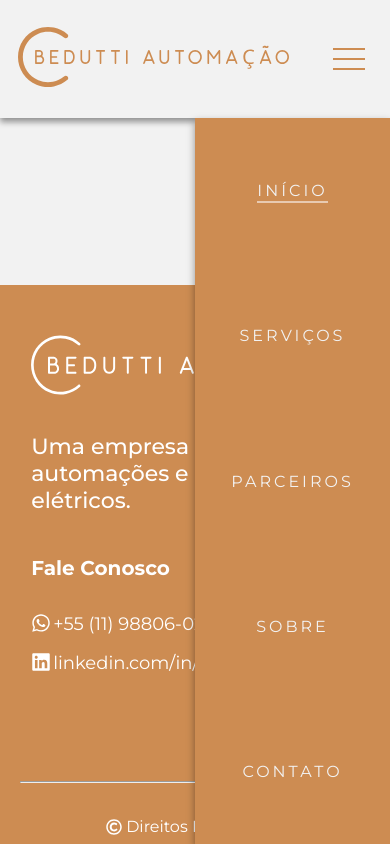
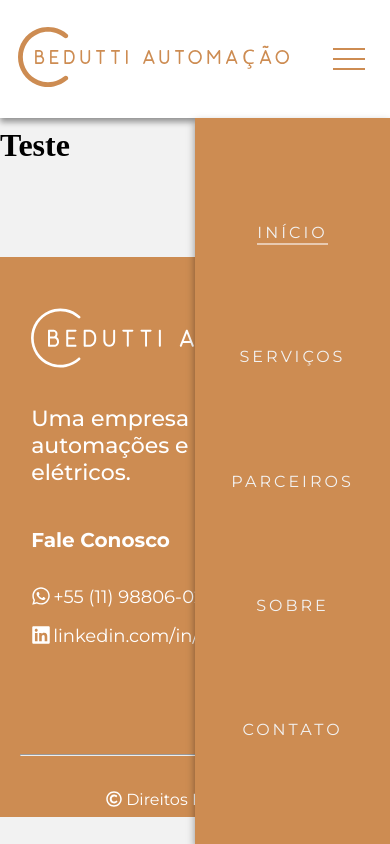
Before and after one commit to Ath3Dev/beduttiAutomacao, a React (Vite) app: page / in a window 390 px wide. Both pictures are taken after a click on the element 348 px from the left and 59 px from the top of the page. Built offline with nearby package versions, Linux system fonts and the light colour scheme.

Commit message:
:sparkles: feat: Alterações na responsividade dos componentes header e footer

```diff
--- a/package.json
+++ b/package.json
@@ -13,7 +13,8 @@
     "react": "^18.2.0",
     "react-dom": "^18.2.0",
     "react-icons": "^5.1.0",
-    "react-router-dom": "^6.22.3"
+    "react-router-dom": "^6.22.3",
+    "slick-carousel": "^1.8.1"
   },
   "devDependencies": {
     "@types/react": "^18.2.66",
--- a/src/App.css
+++ b/src/App.css
@@ -16,6 +16,7 @@
 
 main {
     padding-bottom: 60px;
+    margin-top: 15vh;
 }
 
 .font {
--- a/src/components/Footer/style.css
+++ b/src/components/Footer/style.css
@@ -5,9 +5,7 @@
     color: #FFF;
     margin-top: 4vh;
     padding: 5% 0 2% 0;
-    position: absolute;
     width: 100%;
-    bottom: 0;
 }
 
 .d-flex {
@@ -92,6 +90,7 @@
 }
 
 @media screen and (max-width: 999px) {
+
     .d-flex {
         flex-direction: column;
         padding: 8vw;
@@ -105,7 +104,7 @@
         display: none;
     }
 
-    .fale-conosco h4{
+    .fale-conosco h4 {
         margin-top: 5vh;
     }
 }
--- a/src/components/Header/index.jsx
+++ b/src/components/Header/index.jsx
@@ -18,6 +18,11 @@
         setShowMenu(!showMenu);
     };
 
+    const preventClick = (e) => {
+        e.preventDefault();
+        setShowMenu(!showMenu)
+    }
+
     return (
         <header>
             <nav>
@@ -37,6 +42,7 @@
                             key={item}
                             onMouseOver={() => handleMouseOver(item)}
                             onMouseOut={handleMouseOut}
+                            onClick={preventClick}
                             className={activeItem === item ? 'active' : ''}
                             style={{ transitionDelay: `${index * 0.1}s` }}
                         >
--- a/src/components/Header/style.css
+++ b/src/components/Header/style.css
@@ -1,11 +1,3 @@
-header {
-    position: fixed;
-    top: 0;
-    left: 0;
-    width: 100%;
-    z-index: 1000;
-}
-
 nav {
     display: flex;
     align-items: center;
@@ -41,6 +33,7 @@
     height: 2px;
     background-color: #E8CAB1;
     transition: right 0.5s ease;
+    outline: none;
 }
 
 .nav-list li.active::before {
@@ -74,20 +67,25 @@
     }
 
     nav {
+        position: fixed;
+        width: 100%;
         align-items: center;
         justify-content: space-around;
+        top: 0;
+        background: #FFF;
     }
 
     .nav-list {
         position: absolute;
         top: 14vh;
         right: 0;
+        z-index: 1000;
         width: 50vw;
         height: 86vh;
         background: #CD8C52;
         flex-direction: column;
         align-items: center;
-        justify-content: space-around;
+        justify-content: space-evenly;
         transform: translateX(100%);
         transition: transform 0.3s ease;
         box-shadow: 0px 4px 8px rgba(0, 0, 0, 0.4);
--- a/src/pages/Home.jsx
+++ b/src/pages/Home.jsx
@@ -1,5 +1,9 @@
 import '../assets/css/Home.css'
 
 export function Home() {
-
+    return(
+        <div>
+            <h1>Teste</h1>
+        </div>
+    )
 }
```
Also changed, not shown: 1 other file (tests, documents, lock files or other folders).
